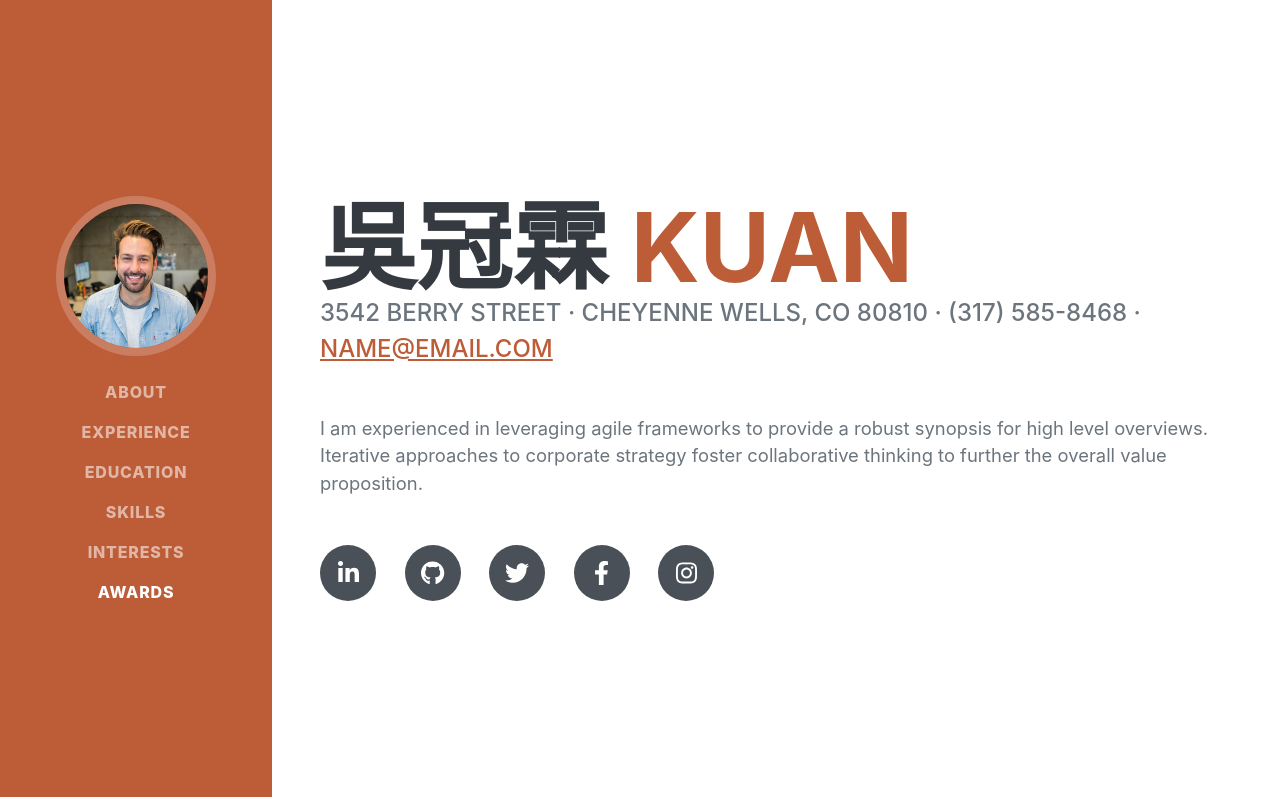
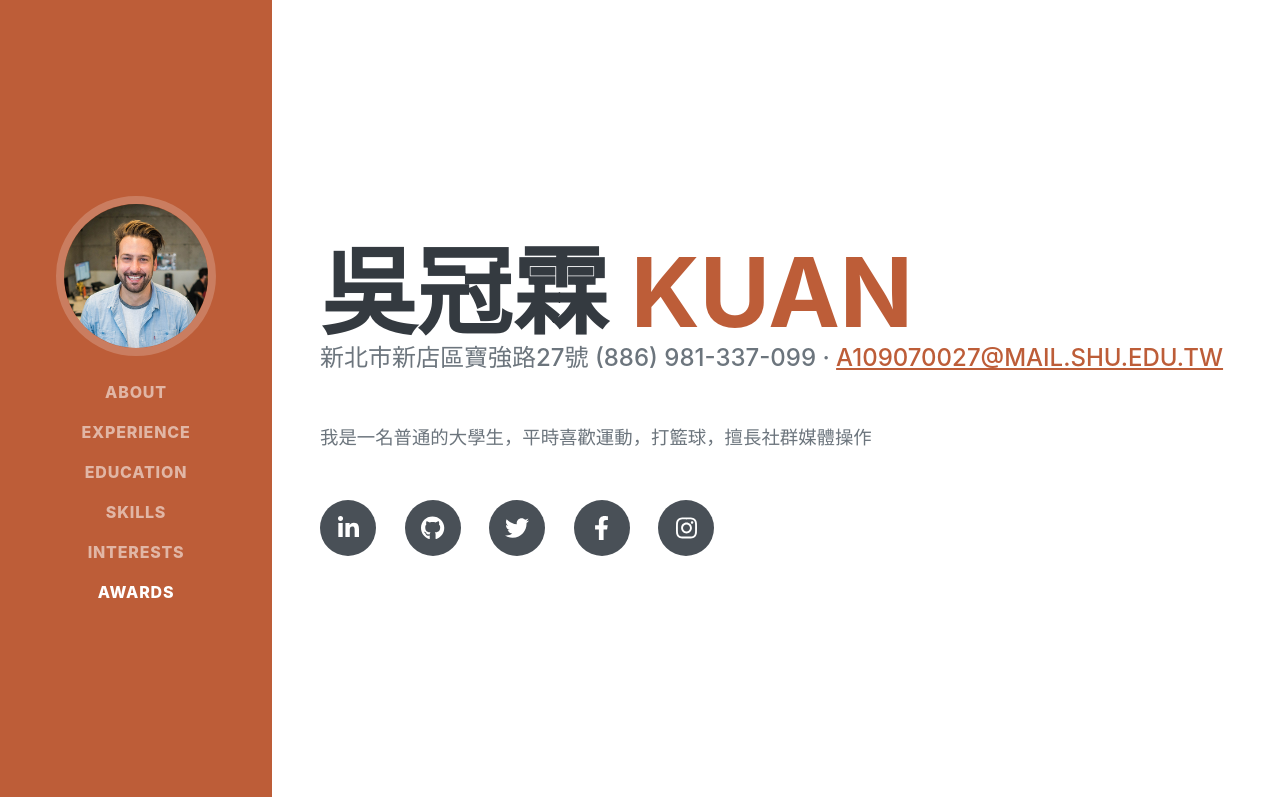
Before and after one commit to kuanlinwu/kanlinwu.github.io, a plain HTML site: page index.html in a window 1280 px wide. Shown: the top 797 px of the page. Drawn offline with nearby package versions, Linux system fonts and the light colour scheme; a web font is replaced by a local one.

Commit message:
Update index.html

```diff
--- a/index.html
+++ b/index.html
@@ -44,10 +44,10 @@
                         <span class="text-primary">Kuan</span>
                     </h1>
                     <div class="subheading mb-5">
-                        3542 Berry Street · Cheyenne Wells, CO 80810 · (317) 585-8468 ·
-                        <a href="mailto:name@email.com">name@email.com</a>
+                        新北市新店區寶強路27號 (886) 981-337-099 ·
+                        <a href="mailto:name@email.com">A109070027@mail.shu.edu.tw</a>
                     </div>
-                    <p class="lead mb-5">I am experienced in leveraging agile frameworks to provide a robust synopsis for high level overviews. Iterative approaches to corporate strategy foster collaborative thinking to further the overall value proposition.</p>
+                    <p class="lead mb-5">我是一名普通的大學生，平時喜歡運動，打籃球，擅長社群媒體操作</p>
                     <div class="social-icons">
                         <a class="social-icon" href="#!"><i class="fab fa-linkedin-in"></i></a>
                         <a class="social-icon" href="#!"><i class="fab fa-github"></i></a>
```
